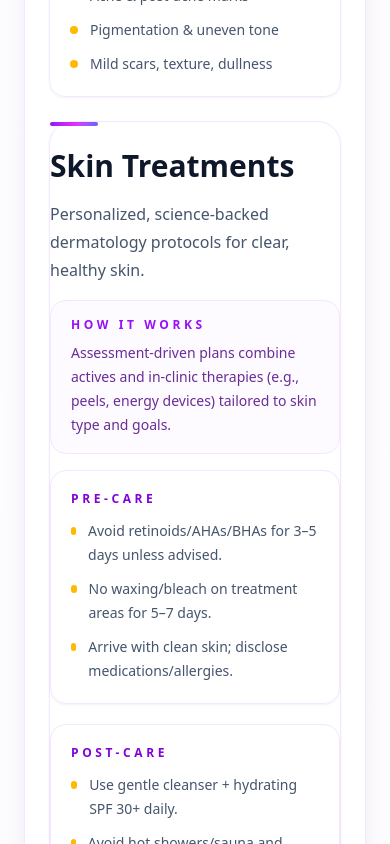
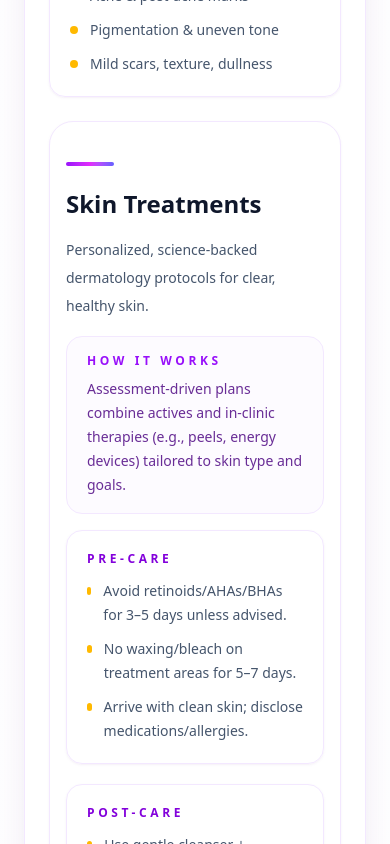
Before and after one commit to ashishngr/AVSO-AESTHETIC-NEXTJS, a Next.js app: page /Services in a window 390 px wide. Shown: the part 1580-2424 px from the top of the page. Built offline with nearby package versions, Linux system fonts and the light colour scheme.

Commit message:
initial commit

```diff
--- a/src/app/Componnents/ServiceCard.js
+++ b/src/app/Componnents/ServiceCard.js
@@ -84,12 +84,14 @@ const ServiceCard = ({ service, index, slug }) => {
         </div>
 
         <div className="flex w-full flex-col lg:flex-1 lg:pl-6">
-          <section className="flex flex-col gap-4 rounded-3xl border border-purple-100 bg-white shadow-sm shadow-purple-900/5 lg:p-8">
+          <section className="flex flex-col gap-4 rounded-3xl border border-purple-100 bg-white px-4 py-6 shadow-sm shadow-purple-900/5 sm:px-6 lg:p-8">
             <header className="space-y-4">
-              <span className="inline-block h-1 w-12 rounded-full bg-gradient-to-r from-purple-600 via-fuchsia-500 to-indigo-500" aria-hidden />
-              <h2 className="text-3xl font-semibold text-slate-900">{name}</h2>
+              <span className="mt-4 inline-block h-1 w-12 rounded-full bg-gradient-to-r from-purple-600 via-fuchsia-500 to-indigo-500" aria-hidden />
+              <h2 className="text-2xl font-semibold text-slate-900 sm:text-3xl">{name}</h2>
               {introduction && (
-                <p className="text-base leading-7 text-slate-600">{introduction}</p>
+                <p className="text-sm leading-7 text-slate-600 sm:text-base">
+                  {introduction}
+                </p>
               )}
             </header>
 
--- a/src/app/layout.js
+++ b/src/app/layout.js
@@ -1,5 +1,6 @@
 import { Geist, Geist_Mono } from "next/font/google";
 import "./globals.css";
+import Logo from '../source/Logo.png';
 
 const geistSans = Geist({
   variable: "--font-geist-sans",
@@ -15,7 +16,7 @@ export const metadata = {
   title: "AVSO AESTHETIC & WELLNESS",
   description: "Maintain by AVSO",
   icons: {
-    icon: "/favicon.png",
+    icon: Logo.src,
     shortcut: "/favicon.png",
     apple: "/favicon.png",
   },
```
